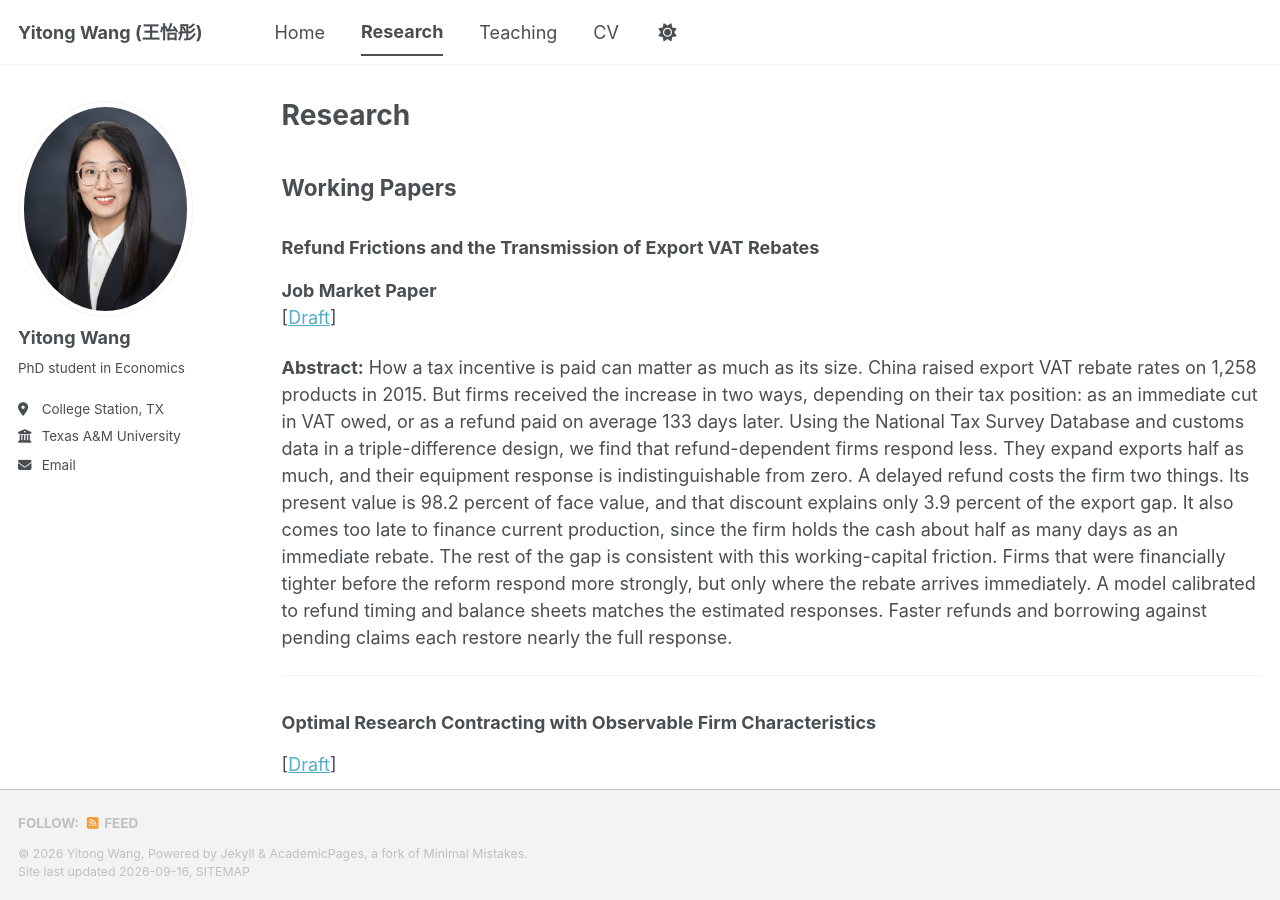
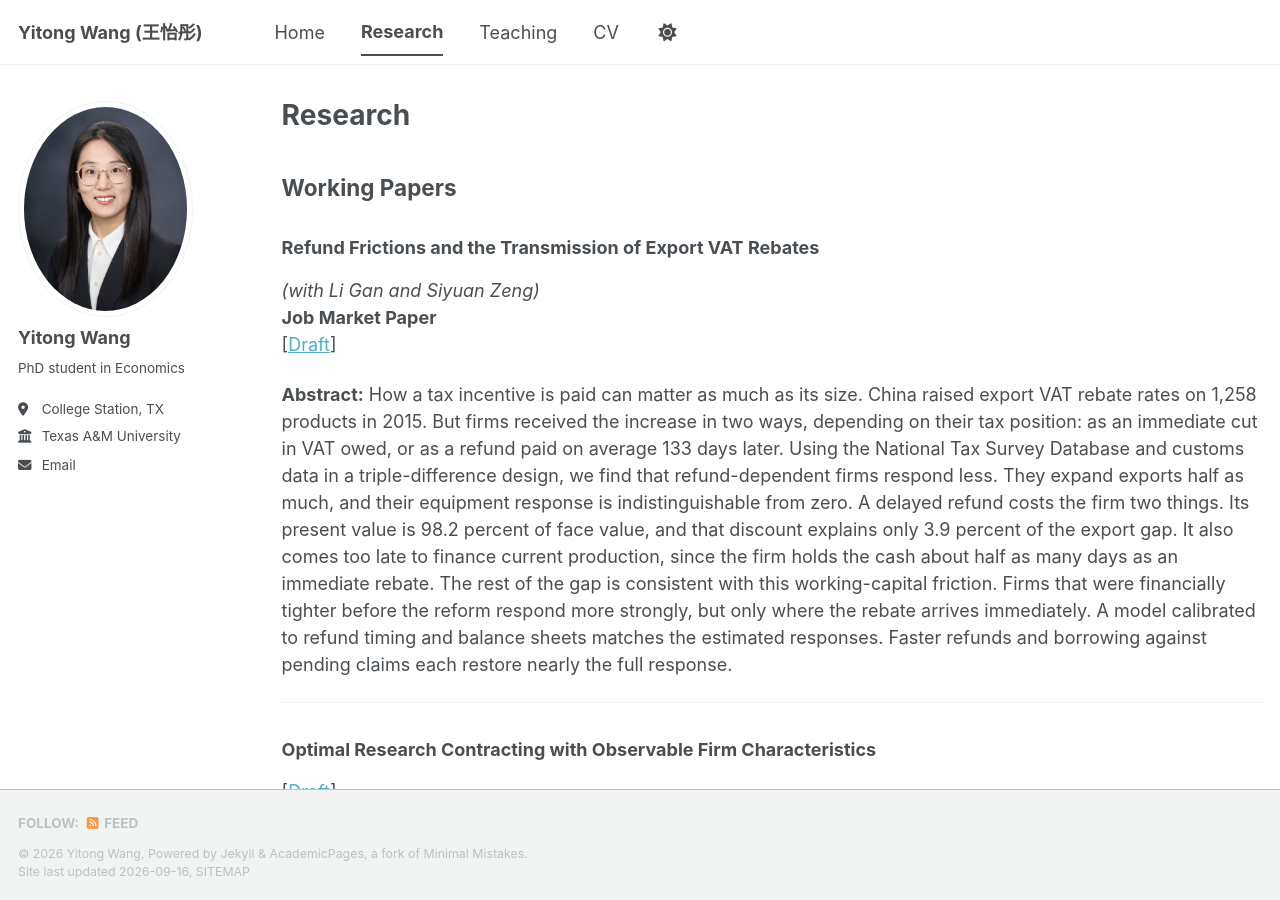
Before and after one commit to yitongwang-econ/yitongwang-econ.github.io, a Jekyll site: the page built from _pages/research.md, in a window 1280 px wide and 900 px high. Built offline with Jekyll 4.4.1, drawn with Linux system fonts in a browser that asks for light colours; a style sheet for code colours, icons or effects is not loaded.

```diff
--- a/_pages/research.md
+++ b/_pages/research.md
@@ -10,6 +10,7 @@ author_profile: true
 ## Working Papers
 
 ### Refund Frictions and the Transmission of Export VAT Rebates
+*(with Li Gan and Siyuan Zeng)*
 **Job Market Paper**
 [[Draft](/files/jmp.pdf)]
 
```
